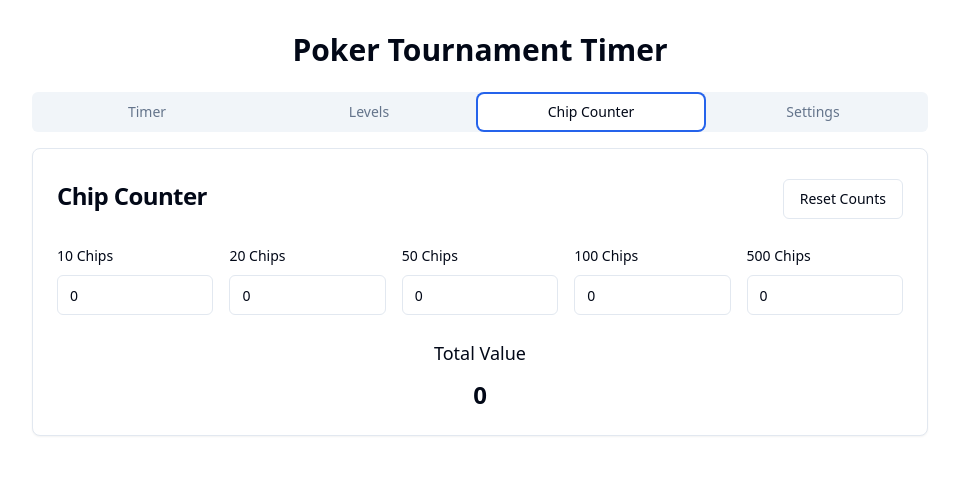
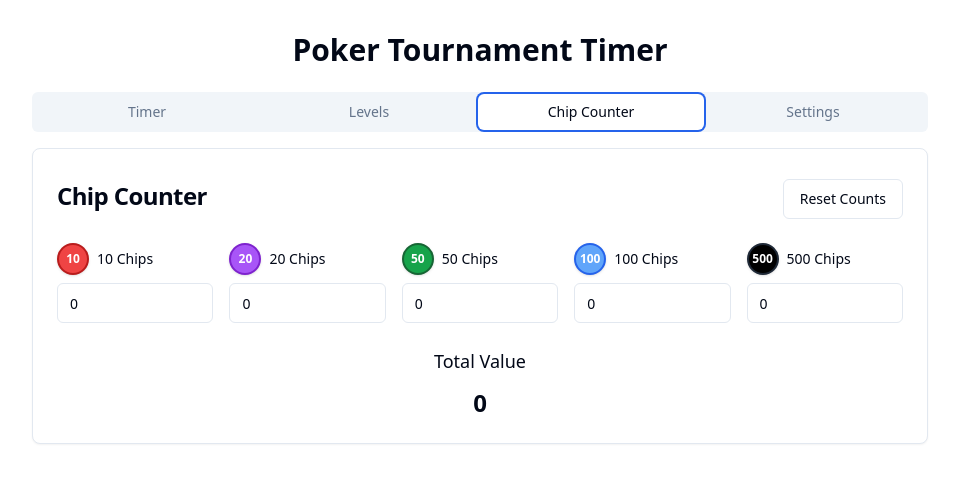
Before and after one commit to eliasfloreteng/poker-timer, a Next.js app: page / in a window 1280 px wide. Both pictures are taken after a click on the tab "Chip Counter". Shown: the top 482 px of the page, without its empty margins (160-1119 px from the left). Built offline with nearby package versions, Linux system fonts and the light colour scheme.

Commit message:
Add ChipIcon component and add to ChipCalculator

```diff
--- a/components/chip-calculator.tsx
+++ b/components/chip-calculator.tsx
@@ -5,6 +5,7 @@ import { Input } from "@/components/ui/input"
 import { Label } from "@/components/ui/label"
 import { Button } from "@/components/ui/button"
 import { Card, CardContent, CardHeader, CardTitle } from "@/components/ui/card"
+import { ChipIcon } from "@/components/ui/chip-icon"
 
 interface ChipCount {
   denomination: number
@@ -82,9 +83,12 @@ export function ChipCalculator() {
           <div className="grid grid-cols-2 gap-4 md:grid-cols-5">
             {chips.map((chip, index) => (
               <div key={chip.denomination} className="space-y-2">
-                <Label htmlFor={`chip-${chip.denomination}`}>
-                  {chip.denomination} Chips
-                </Label>
+                <div className="flex items-center gap-2">
+                  <ChipIcon value={chip.denomination} size="sm" />
+                  <Label htmlFor={`chip-${chip.denomination}`}>
+                    {chip.denomination} Chips
+                  </Label>
+                </div>
                 <Input
                   id={`chip-${chip.denomination}`}
                   type="number"
--- /dev/null
+++ b/components/ui/chip-icon.tsx
@@ -0,0 +1,40 @@
+import React from "react"
+import { cn } from "@/lib/utils"
+
+interface ChipIconProps {
+  value: number
+  size?: "sm" | "md" | "lg"
+  className?: string
+}
+
+const colorMap: Record<number, string> = {
+  10: "bg-red-500 border-red-700 text-white",
+  20: "bg-purple-500 border-purple-700 text-white",
+  50: "bg-green-600 border-green-800 text-white",
+  100: "bg-blue-400 border-blue-600 text-white",
+  500: "bg-black border-gray-800 text-white",
+}
+
+export function ChipIcon({ value, size = "md", className }: ChipIconProps) {
+  const sizeClasses = {
+    sm: "w-8 h-8 text-xs",
+    md: "w-12 h-12 text-sm",
+    lg: "w-16 h-16 text-base",
+  }
+
+  // Default to black if value doesn't have a defined color
+  const chipColor = colorMap[value] || "bg-gray-500 border-gray-700 text-white"
+
+  return (
+    <div
+      className={cn(
+        "rounded-full flex items-center justify-center font-semibold border-2 shadow",
+        chipColor,
+        sizeClasses[size],
+        className
+      )}
+    >
+      {value}
+    </div>
+  )
+}
```
